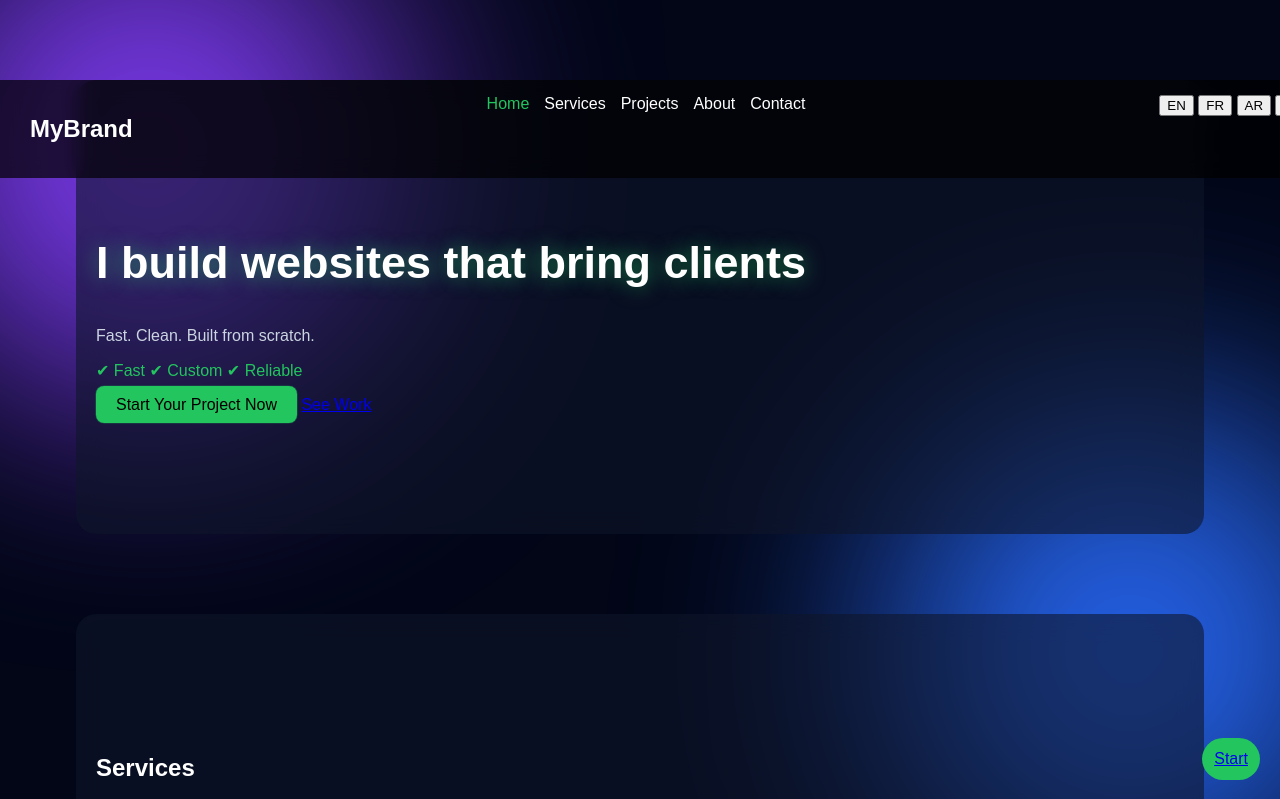
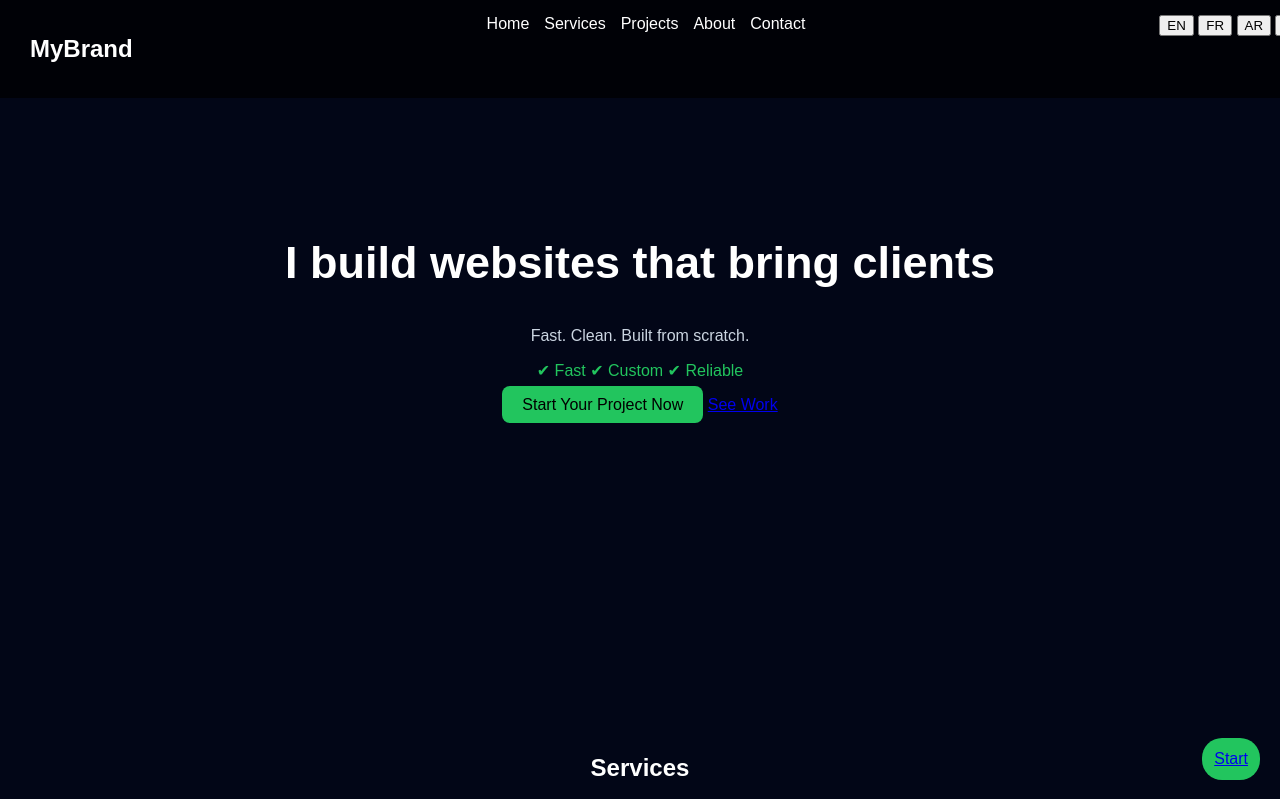
Before and after one commit to cutekiten95-eng/my-portfolio, a plain HTML site: page index.html in a window 1280 px wide. Shown: the top 799 px of the page. Drawn offline with Linux system fonts and the light colour scheme.

Commit message:
Update style.css

```diff
--- a/style.css
+++ b/style.css
@@ -6,180 +6,155 @@ body {
   overflow-x: hidden;
 }
 
-/* GLOW BACKGROUND */
-body::before, body::after {
-  content:"";
-  position:fixed;
-  width:500px;
-  height:500px;
-  border-radius:50%;
-  filter: blur(120px);
-  z-index:-1;
-}
-body::before {background:#7c3aed; top:-100px; left:-100px;}
-body::after {background:#2563eb; bottom:-100px; right:-100px;}
-
 /* NAV */
 nav {
-  position:fixed;
-  width:100%;
-  display:flex;
-  justify-content:space-between;
-  padding:15px 30px;
-  background:rgba(0,0,0,0.7);
-  backdrop-filter: blur(10px);
-  z-index:1000;
+  position: fixed;
+  top: 0;
+  width: 100%;
+  display: flex;
+  justify-content: space-between;
+  padding: 15px 30px;
+  background: rgba(0,0,0,0.7);
+  z-index: 1000;
 }
 
 .nav-links {
-  display:flex;
-  gap:15px;
+  display: flex;
+  gap: 15px;
 }
 
 .nav-links a {
-  color:white;
-  text-decoration:none;
+  color: white;
+  text-decoration: none;
 }
 
-.nav-links a.active {
-  color:#22c55e;
+.menu-toggle {
+  display: none;
 }
 
-/* MOBILE */
-.menu-toggle {display:none;}
+/* SECTIONS */
+section {
+  padding: 120px 20px;
+  margin: 80px auto;
+  width: 85%;
+  text-align: center;
+}
 
-@media(max-width:768px){
-  .menu-toggle {display:block;}
-  .nav-links {
-    display:none;
-    flex-direction:column;
-    position:absolute;
-    top:60px;
-    right:0;
-    background:black;
-    padding:20px;
-  }
-  .nav-links.active {display:flex;}
+/* TEXT */
+.main-text {font-size: 45px;}
+.sub-text {color: #cbd5e1;}
+.trust {color: #22c55e;}
+
+/* BUTTON */
+.btn {
+  background: #22c55e;
+  padding: 10px 20px;
+  border-radius: 8px;
+  color: black;
+  text-decoration: none;
+}
+
+/* GRID */
+.grid {
+  display: flex;
+  flex-wrap: wrap;
+  gap: 20px;
+  justify-content: center;
+}
+
+.card {
+  background: #1e293b;
+  padding: 20px;
+  border-radius: 10px;
+  width: 250px;
+  cursor: pointer;
+}
+
+.hidden {
+  display: none;
+}
+
+.card.active .hidden {
+  display: block;
+}
+
+/* STICKY */
+.sticky {
+  position: fixed;
+  bottom: 20px;
+  right: 20px;
+  background: #22c55e;
+  padding: 12px;
+  border-radius: 20px;
+}
+
+/* MODAL */
+#modal {
+  display: none;
+  position: fixed;
+  inset: 0;
+  background: rgba(0,0,0,0.8);
+}
+
+.modal-content {
+  background: #020617;
+  margin: 10% auto;
+  padding: 20px;
+  width: 90%;
+  max-width: 500px;
+}
+
+.close {
+  cursor: pointer;
+}
+
+/* POPUP */
+#popup {
+  display: none;
+  position: fixed;
+  inset: 0;
+  background: rgba(0,0,0,0.8);
+}
+
+.popup-box {
+  background: #020617;
+  margin: 20% auto;
+  padding: 20px;
+  width: 300px;
+  text-align: center;
+}
+
+/* LOADER */
+#loader {
+  position: fixed;
+  width: 100%;
+  height: 100vh;
+  background: #020617;
+  display: flex;
+  justify-content: center;
+  align-items: center;
 }
 
 /* PROGRESS */
 #progress {
-  position:fixed;
-  top:0;
-  height:3px;
-  background:#22c55e;
-  width:0%;
+  position: fixed;
+  top: 0;
+  height: 3px;
+  background: #22c55e;
+  width: 0%;
 }
 
-/* SECTIONS */
-section {
-  padding:120px 20px;
-  margin:80px auto;
-  width:85%;
-  border-radius:20px;
-  background:rgba(15,23,42,0.6);
-  backdrop-filter: blur(12px);
+/* MOBILE */
+@media(max-width:768px){
+  .menu-toggle {display: block;}
+  .nav-links {
+    display: none;
+    flex-direction: column;
+    position: absolute;
+    right: 0;
+    top: 60px;
+    background: black;
+    padding: 20px;
+  }
+  .nav-links.active {display: flex;}
 }
-
-/* ANIMATION */
-.fade {
-  opacity:0;
-  transform: translateY(40px);
-  transition:1s;
-}
-.fade.show {
-  opacity:1;
-  transform: translateY(0);
-}
-
-/* TEXT */
-.main-text {
-  font-size:45px;
-  text-shadow:0 0 20px rgba(34,197,94,0.6);
-}
-
-.sub-text {color:#cbd5e1;}
-.trust {color:#22c55e;}
-
-/* BUTTON */
-.btn {
-  background:#22c55e;
-  padding:10px 20px;
-  border-radius:8px;
-  color:black;
-  text-decoration:none;
-  animation:pulse 2s infinite;
-}
-
-@keyframes pulse {
-  0%,100% {box-shadow:0 0 0 0 rgba(34,197,94,0.6);}
-  50% {box-shadow:0 0 15px 5px rgba(34,197,94,0.4);}
-}
-
-/* GRID */
-.grid {
-  display:flex;
-  flex-wrap:wrap;
-  justify-content:center;
-  gap:20px;
-}
-
-.card {
-  background:#1e293b;
-  padding:20px;
-  border-radius:10px;
-  transition:0.3s;
-}
-.card:hover {transform:scale(1.1);}
-
-/* STICKY */
-.sticky {
-  position:fixed;
-  bottom:20px;
-  right:20px;
-  background:#22c55e;
-  padding:12px;
-  border-radius:25px;
-}
-
-/* MODAL */
-#modal {
-  display:none;
-  position:fixed;
-  inset:0;
-  background:rgba(0,0,0,0.8);
-}
-.modal-content {
-  background:#020617;
-  margin:10% auto;
-  padding:20px;
-  width:90%;
-  max-width:500px;
-}
-
-/* POPUP */
-#popup {
-  display:none;
-  position:fixed;
-  inset:0;
-  background:rgba(0,0,0,0.8);
-}
-.popup-box {
-  background:#020617;
-  margin:20% auto;
-  padding:20px;
-  width:300px;
-  text-align:center;
-}
-
-/* LOADER */
-#loader {
-  position:fixed;
-  width:100%;
-  height:100vh;
-  background:#020617;
-  display:flex;
-  justify-content:center;
-  align-items:center;
-  z-index:9999;
-}
```
